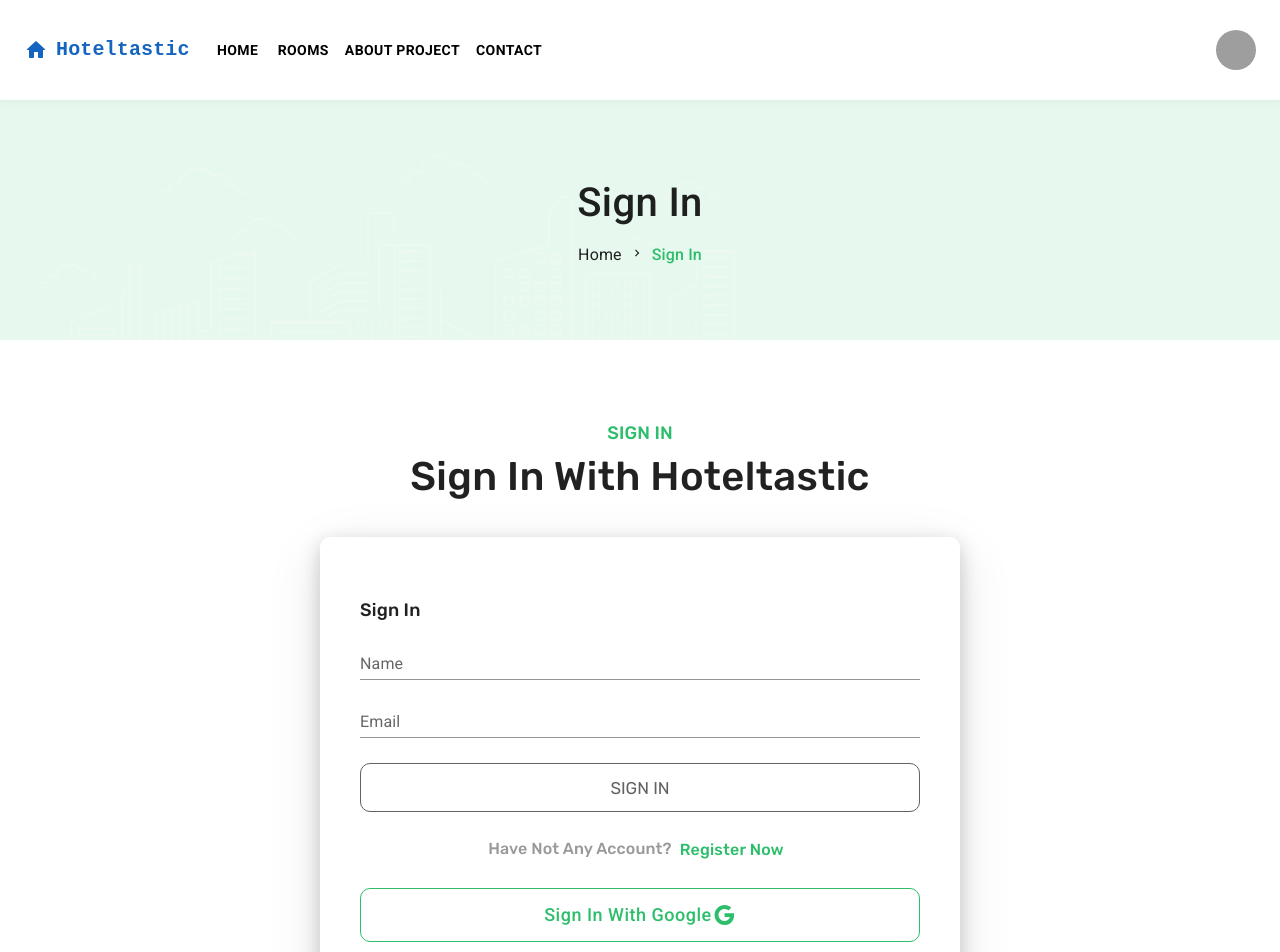
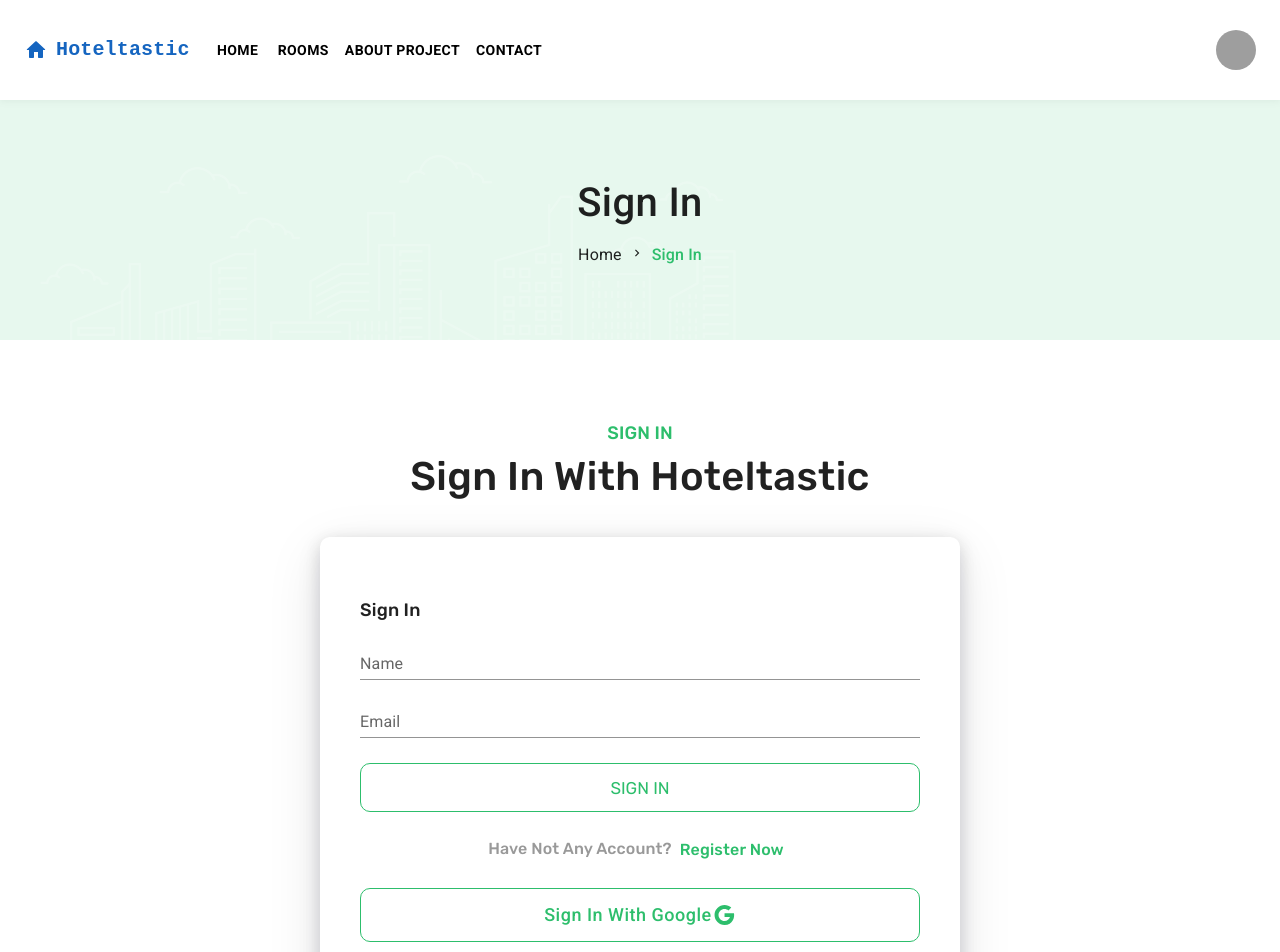
Before and after one commit to RiyaadHossain/Hoteltastic-Client, a React (Create React App) app: page /signin in a window 1280 px wide. Shown: the top 952 px of the page. Built offline with nearby package versions, Linux system fonts and the light colour scheme; grey boxes are pictures that could not be loaded.

Commit message:
button color change

```diff
--- a/src/index.css
+++ b/src/index.css
@@ -17,7 +17,7 @@ a {
 /* From uiverse.io by @nikk7007 */
 /* From uiverse.io by @nikk7007 */
 .signInBtn {
-  --color: #626263;
+  --color: #2dbe6c;
   width: 100%;
   padding: 0.8em 0em;
   background-color: transparent;
```
